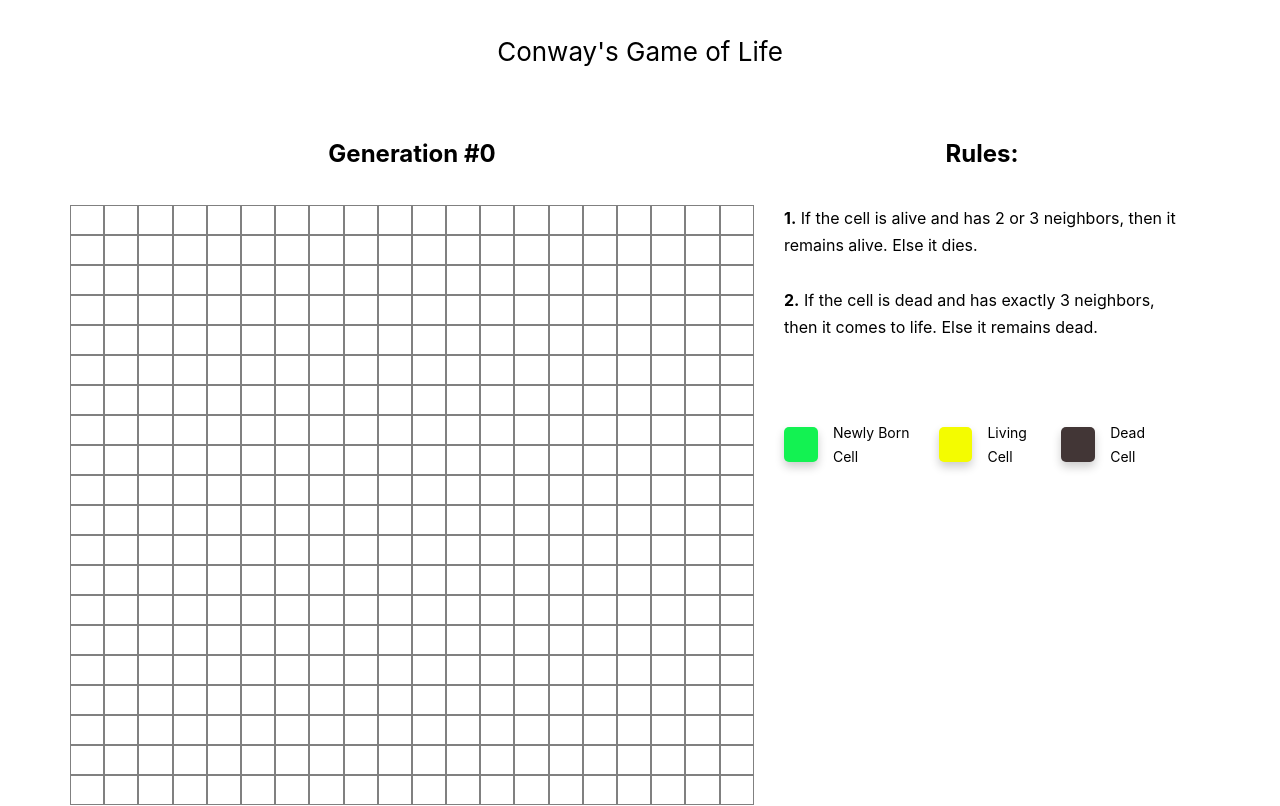
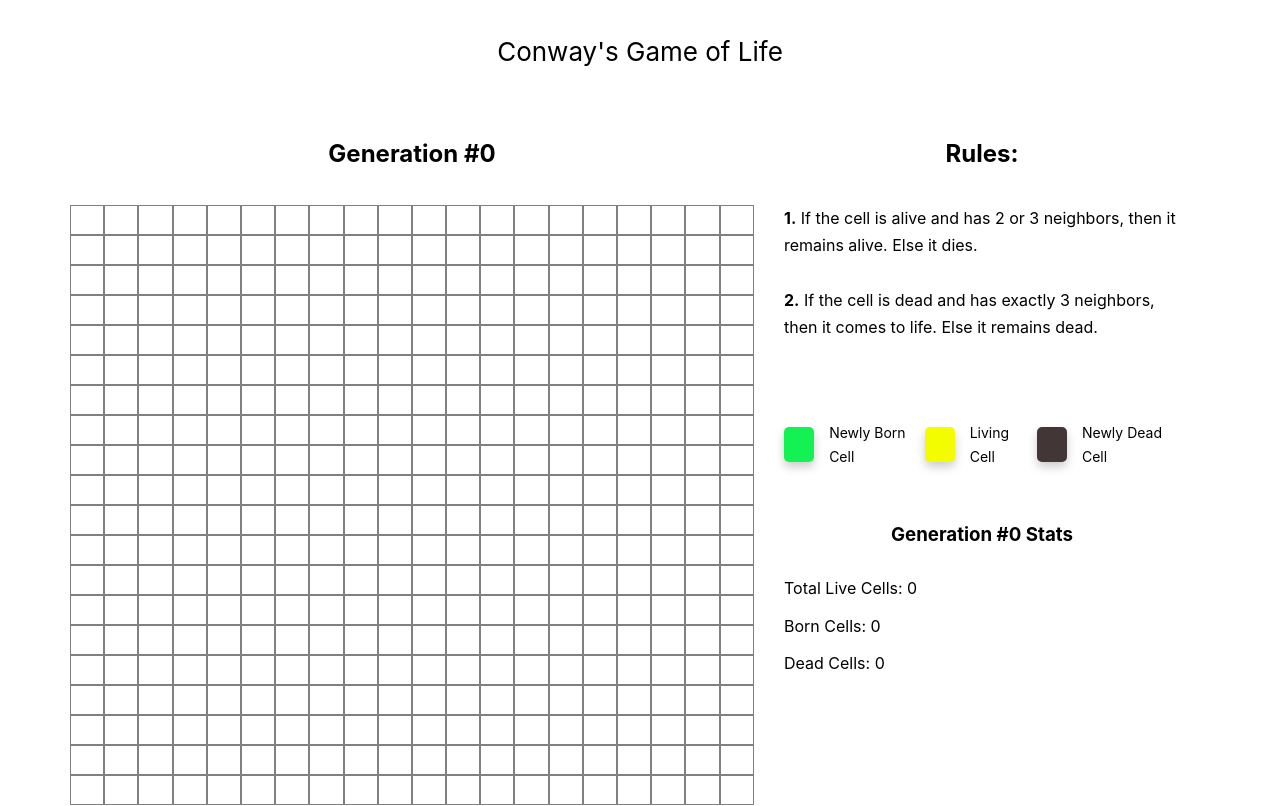
Before and after one commit to bloominstituteoftechnology/CS-Build-Week-1, a React (Create React App) app in the folder conways-life/: page / in a window 1280 px wide. Shown: the top 806 px of the page. Built offline with nearby package versions, Linux system fonts and the light colour scheme.

Commit message:
fixed a grid cell state tracking bug and added a section to display the grid cell state to show live, dead and newly born cells for the current generation

```diff
--- a/conways-life/src/App.js
+++ b/conways-life/src/App.js
@@ -167,15 +167,16 @@ class App extends Component {
       grid: grid,
       currGen: 1,
       bornCells: bornCells,
-      totalLiveCells: totalLiveCells
+      totalLiveCells: totalLiveCells,
+      deadCells: 0
     });
   };
 
   calculateNextGen = () => {
     let grid = [];
-    let bornCells = 0;
-    let deadCells = 0;
-    let totalLiveCells = 0;
+    let bornCells = this.state.bornCells;
+    let deadCells = this.state.deadCells;
+    let totalLiveCells = this.state.totalLiveCells;
 
     this.state.grid.forEach(cell => {
       grid.push({ ...cell });
@@ -196,20 +197,31 @@ class App extends Component {
         this.state.grid[i].isAlive &&
         (activeNeighbors !== 2 && activeNeighbors !== 3)
       ) {
+        if (this.state.grid[i].color === this.bornColor) {
+          bornCells--;
+        }
+
+        totalLiveCells--;
+        deadCells++;
+
         grid[i].isAlive = false;
         grid[i].color = this.deadColor;
-        deadCells++;
       }
-      // Living cell
+      // set to living cell
       else if (
         this.state.grid[i].isAlive &&
         (activeNeighbors === 2 || activeNeighbors === 3)
       ) {
+        if (this.state.grid[i].color === this.bornColor) {
+          bornCells--;
+        }
         grid[i].color = this.liveColor;
-        bornCells--;
       }
       // Newly born cell
       else if (!this.state.grid[i].isAlive && activeNeighbors === 3) {
+        if (this.state.grid[i].color === this.deadColor) {
+          deadCells--;
+        }
         grid[i].isAlive = true;
         grid[i].color = this.bornColor;
         bornCells++;
@@ -279,7 +291,10 @@ class App extends Component {
     this.setState({
       grid: grid,
       currGen: 0,
-      isClickable: true
+      isClickable: true,
+      totalLiveCells: 0,
+      bornCells: 0,
+      deadCells: 0
     });
   };
 
@@ -386,7 +401,14 @@ class App extends Component {
               <div className="legend-box box-green" />{' '}
               <span>Newly Born Cell</span>
               <div className="legend-box box-yellow" /> <span>Living Cell</span>
-              <div className="legend-box box-black" /> <span>Dead Cell</span>
+              <div className="legend-box box-black" />{' '}
+              <span>Newly Dead Cell</span>
+            </div>
+            <div className="game-stats">
+              <h3>Generation #{this.state.currGen} Stats</h3>
+              <p>Total Live Cells: {this.state.totalLiveCells}</p>
+              <p>Born Cells: {this.state.bornCells}</p>
+              <p>Dead Cells: {this.state.deadCells}</p>
             </div>
           </div>
           <div className="about-game">
--- a/conways-life/src/App.scss
+++ b/conways-life/src/App.scss
@@ -125,6 +125,19 @@ body {
         padding: 0 1.5rem;
       }
     }
+
+    .game-stats {
+      width: 100%;
+
+      h3 {
+        padding: 2rem 0;
+        text-align: center;
+      }
+
+      p {
+        padding: 0.5rem 0;
+      }
+    }
   }
 
   .about-game {
```
